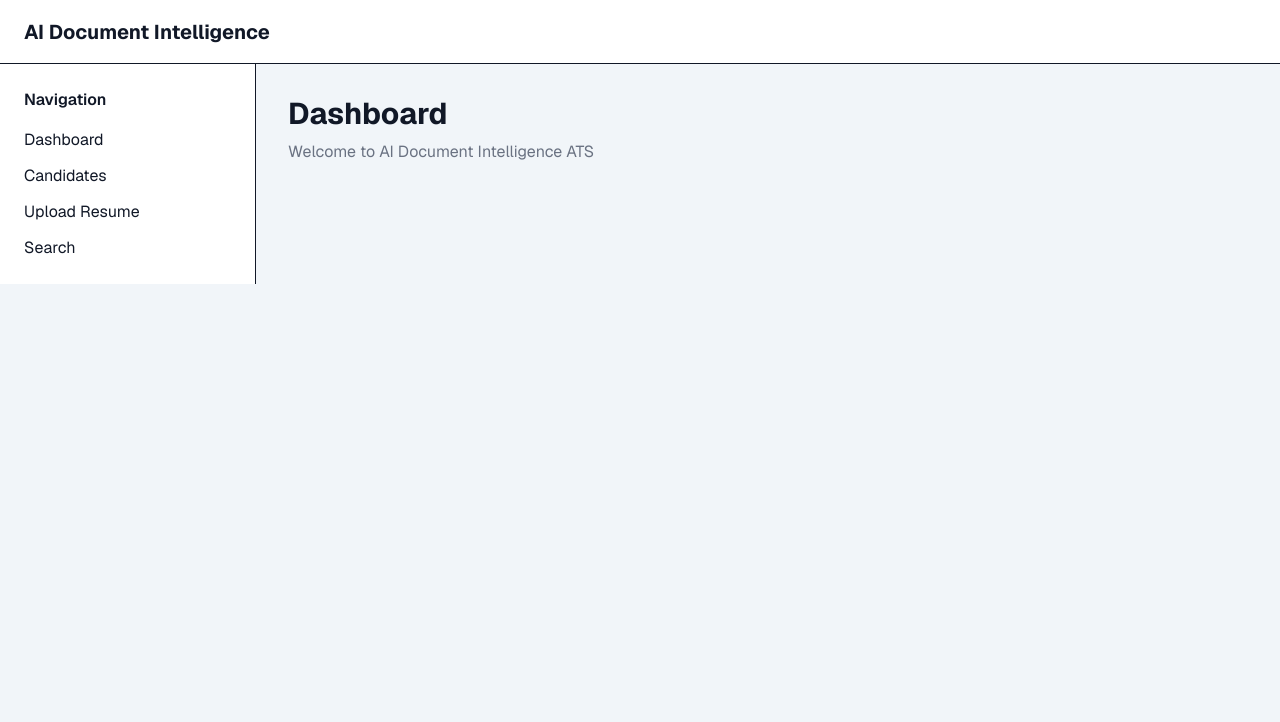
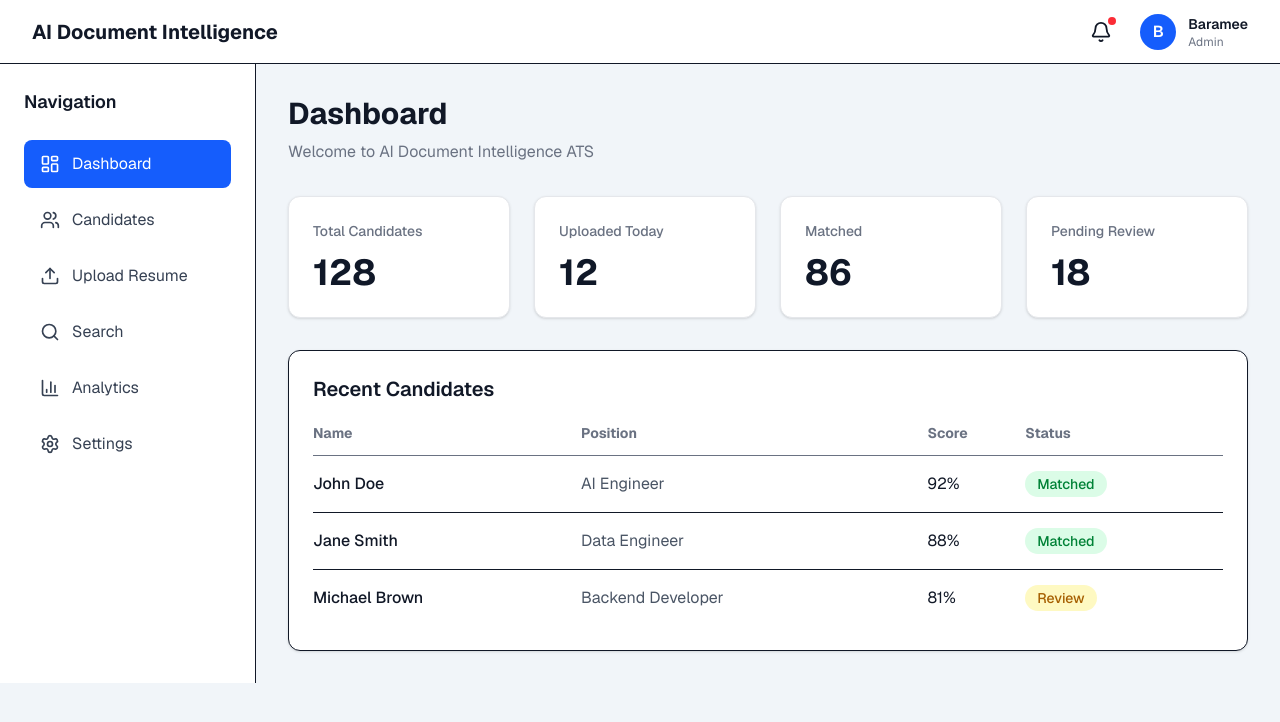
Before and after one commit to baramee-chaisuwan/AI-Document-Intelligence, a Next.js app in the folder frontend/: page / in a window 1280 px wide. Shown: the top 722 px of the page. Built offline with nearby package versions, Linux system fonts and the light colour scheme.

Commit message:
feat(frontend): build ATS dashboard interface

```diff
--- a/frontend/app/page.tsx
+++ b/frontend/app/page.tsx
@@ -1,7 +1,28 @@
 import Navbar from "@/components/layout/Navbar";
 import Sidebar from "@/components/layout/Sidebar";
+import Card from "@/components/ui/Card";
+import RecentCandidates from "@/components/dashboard/RecentCandidates";
 
 export default function Home() {
+  const dashboardStats = [
+    {
+      title: "Total Candidates",
+      value: 128,
+    },
+    {
+      title: "Uploaded Today",
+      value: 12,
+    },
+    {
+      title: "Matched",
+      value: 86,
+    },
+    {
+      title: "Pending Review",
+      value: 18,
+    },
+  ];
+
   return (
     <div className="min-h-screen bg-slate-100">
       <Navbar />
@@ -17,6 +38,18 @@
           <p className="mt-2 text-gray-500">
             Welcome to AI Document Intelligence ATS
           </p>
+
+          <div className="mt-8 grid grid-cols-1 gap-6 md:grid-cols-2 xl:grid-cols-4">
+            {dashboardStats.map((stat) => (
+              <Card
+                key={stat.title}
+                title={stat.title}
+                value={stat.value}
+              />
+            ))}
+          </div>
+
+          <RecentCandidates />
         </main>
       </div>
     </div>
--- /dev/null
+++ b/frontend/components/dashboard/RecentCandidates.tsx
@@ -0,0 +1,78 @@
+const candidates = [
+    {
+        id: 1,
+        name: "John Doe",
+        position: "AI Engineer",
+        score: 92,
+        status: "Matched",
+    },
+    {
+        id: 2,
+        name: "Jane Smith",
+        position: "Data Engineer",
+        score: 88,
+        status: "Matched",
+    },
+    {
+        id: 3,
+        name: "Michael Brown",
+        position: "Backend Developer",
+        score: 81,
+        status: "Review",
+    },
+];
+
+export default function RecentCandidates() {
+    return (
+        <div className="mt-8 rounded-xl border bg-white p-6 shadow-sm">
+            <h3 className="mb-5 text-xl font-semibold">
+                Recent Candidates
+            </h3>
+
+            <div className="overflow-x-auto">
+                <table className="w-full text-left">
+                    <thead>
+                        <tr className="border-b text-sm text-gray-500">
+                            <th className="pb-3">Name</th>
+                            <th className="pb-3">Position</th>
+                            <th className="pb-3">Score</th>
+                            <th className="pb-3">Status</th>
+                        </tr>
+                    </thead>
+
+                    <tbody>
+                        {candidates.map((candidate) => (
+                            <tr
+                                key={candidate.id}
+                                className="border-b last:border-none"
+                            >
+                                <td className="py-4 font-medium">
+                                    {candidate.name}
+                                </td>
+
+                                <td className="py-4 text-gray-600">
+                                    {candidate.position}
+                                </td>
+
+                                <td className="py-4">
+                                    {candidate.score}%
+                                </td>
+
+                                <td className="py-4">
+                                    <span
+                                        className={`rounded-full px-3 py-1 text-sm font-medium ${candidate.status === "Matched"
+                                                ? "bg-green-100 text-green-700"
+                                                : "bg-yellow-100 text-yellow-700"
+                                            }`}
+                                    >
+                                        {candidate.status}
+                                    </span>
+                                </td>
+                            </tr>
+                        ))}
+                    </tbody>
+                </table>
+            </div>
+        </div>
+    );
+}
--- a/frontend/components/layout/Navbar.tsx
+++ b/frontend/components/layout/Navbar.tsx
@@ -1,9 +1,35 @@
+import { Bell } from "lucide-react";
+
 export default function Navbar() {
     return (
-        <header className="h-16 border-b bg-white flex items-center px-6">
+        <header className="flex h-16 items-center justify-between border-b bg-white px-8">
             <h1 className="text-xl font-bold">
                 AI Document Intelligence
             </h1>
+
+            <div className="flex items-center gap-5">
+                <button className="relative rounded-full p-2 hover:bg-gray-100">
+                    <Bell size={22} />
+
+                    <span className="absolute right-1 top-1 h-2 w-2 rounded-full bg-red-500" />
+                </button>
+
+                <div className="flex items-center gap-3">
+                    <div className="flex h-9 w-9 items-center justify-center rounded-full bg-blue-600 text-white font-semibold">
+                        B
+                    </div>
+
+                    <div>
+                        <p className="text-sm font-semibold">
+                            Baramee
+                        </p>
+
+                        <p className="text-xs text-gray-500">
+                            Admin
+                        </p>
+                    </div>
+                </div>
+            </div>
         </header>
     );
 }
--- a/frontend/components/layout/Sidebar.tsx
+++ b/frontend/components/layout/Sidebar.tsx
@@ -1,13 +1,64 @@
+import {
+    LayoutDashboard,
+    Users,
+    Upload,
+    Search,
+    BarChart3,
+    Settings,
+} from "lucide-react";
+
+const menuItems = [
+    {
+        title: "Dashboard",
+        icon: LayoutDashboard,
+        active: true,
+    },
+    {
+        title: "Candidates",
+        icon: Users,
+    },
+    {
+        title: "Upload Resume",
+        icon: Upload,
+    },
+    {
+        title: "Search",
+        icon: Search,
+    },
+    {
+        title: "Analytics",
+        icon: BarChart3,
+    },
+    {
+        title: "Settings",
+        icon: Settings,
+    },
+];
+
 export default function Sidebar() {
     return (
         <aside className="w-64 border-r bg-white p-6">
-            <p className="font-semibold mb-4">Navigation</p>
+            <p className="mb-6 text-lg font-semibold">
+                Navigation
+            </p>
 
-            <nav className="space-y-3">
-                <p>Dashboard</p>
-                <p>Candidates</p>
-                <p>Upload Resume</p>
-                <p>Search</p>
+            <nav className="space-y-2">
+                {menuItems.map((item) => {
+                    const Icon = item.icon;
+
+                    return (
+                        <button
+                            key={item.title}
+                            className={`flex w-full items-center gap-3 rounded-lg px-4 py-3 text-left transition ${item.active
+                                    ? "bg-blue-600 text-white"
+                                    : "text-gray-700 hover:bg-gray-100"
+                                }`}
+                        >
+                            <Icon size={20} />
+                            <span>{item.title}</span>
+                        </button>
+                    );
+                })}
             </nav>
         </aside>
     );
--- /dev/null
+++ b/frontend/components/ui/Card.tsx
@@ -0,0 +1,21 @@
+type CardProps = {
+    title: string;
+    value: string | number;
+};
+
+export default function Card({
+    title,
+    value,
+}: CardProps) {
+    return (
+        <div className="rounded-xl border border-gray-200 bg-white p-6 shadow-sm transition hover:shadow-md">
+            <p className="text-sm font-medium text-gray-500">
+                {title}
+            </p>
+
+            <h2 className="mt-3 text-4xl font-bold text-gray-900">
+                {value}
+            </h2>
+        </div>
+    );
+}
--- a/frontend/package.json
+++ b/frontend/package.json
@@ -11,6 +11,7 @@
   "dependencies": {
     "axios": "^1.18.1",
     "clsx": "^2.1.1",
+    "lucide-react": "^1.27.0",
     "next": "16.2.12",
     "react": "19.2.4",
     "react-dom": "19.2.4"
```
Also changed, not shown: 1 other file (tests, documents, lock files or other folders).
